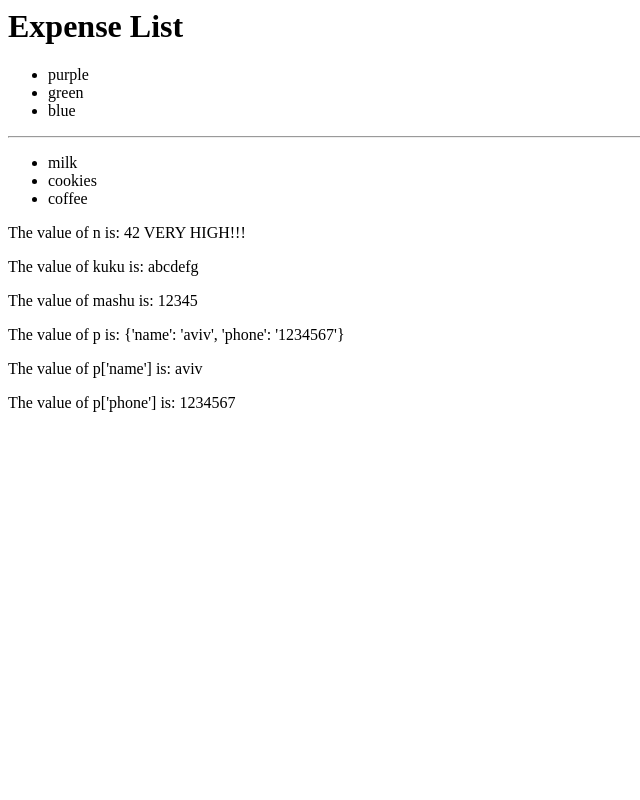
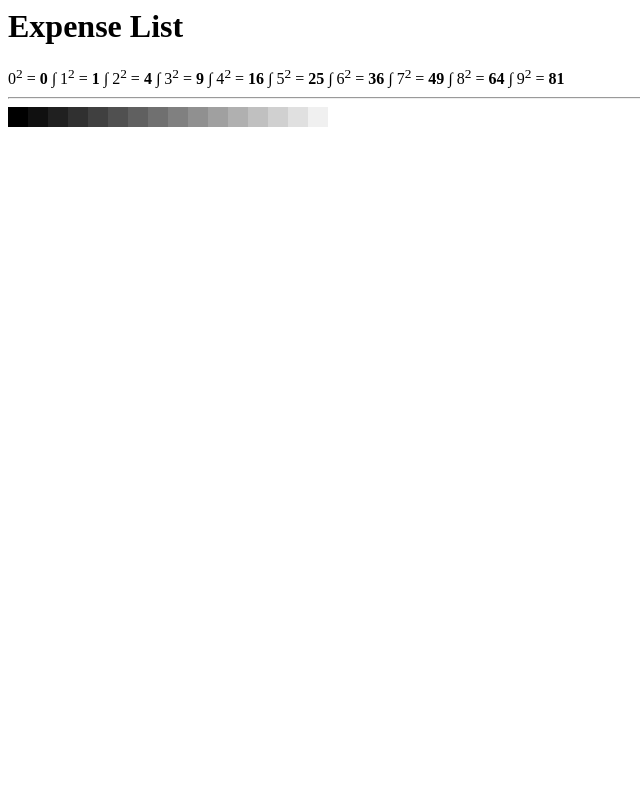
Before and after one commit to nonZero/MoneyMan, a Django app: page / in a window 1280 px wide. Shown: the whole page, without its empty margins (0-640 px from the left). Run offline with Django 5.2, Linux system fonts and the light colour scheme.

Commit message:
template examples

```diff
--- a/expenses/templates/expenses/expense_list.html
+++ b/expenses/templates/expenses/expense_list.html
@@ -1,39 +1,15 @@
 <h1>
     Expense List
 </h1>
-<ul>
-    {% for c in colors %}
-        <li>
-            {{ c }}
-        </li>
-    {% endfor %}
-</ul>
+{% for i, v in nums %}
+	{{ i }}<sup>2</sup> = <b>{{ v }}</b>
+    {% if not forloop.last %}
+        ∫
+    {% endif %}
+{% endfor %}
+
 <hr>
-<ul>
-    <li>milk</li>
-    <li>cookies</li>
-    <li>coffee</li>
-</ul>
-<p>
-    The value of n is: {{ n }}
-    {% if n > 20 %}
-        VERY HIGH!!!
-    {% else %}
-        too low......
-    {% endif %}
-</p>
-<p>
-    The value of kuku is: {{ kuku }}
-</p>
-<p>
-    The value of mashu is: {{ mashu }}
-</p>
-<p>
-    The value of p is: {{ p }}
-</p>
-<p>
-    The value of p['name'] is: {{ p.name }}
-</p>
-<p>
-    The value of p['phone'] is: {{ p.phone }}
-</p>
+
+{% for g in grays %}
+    <div style="width:20px;height:20px;background:rgb({{ g }},{{ g }},{{ g }});float:left;"></div>
+{% endfor %}
--- a/expenses/views.py
+++ b/expenses/views.py
@@ -8,18 +8,11 @@ from .models import Expense
 
 def expense_list(request: HttpRequest):
     # qs = Expense.objects.all()
-    n = random.randint(1, 100)
-    colors = ["purple", "green", "blue"]
-    foo = 12345
-    person = {"name": "aviv", "phone": "1234567"}
     return render(
         request,
         "expenses/expense_list.html",
         {
-            "colors": colors,
-            "mashu": foo,
-            "kuku": "abcdefg",
-            "p": person,
-            "n": n,
+            "nums": [(i, i**2) for i in range(10)],
+            "grays": range(0, 256, 16),
         },
     )
```
